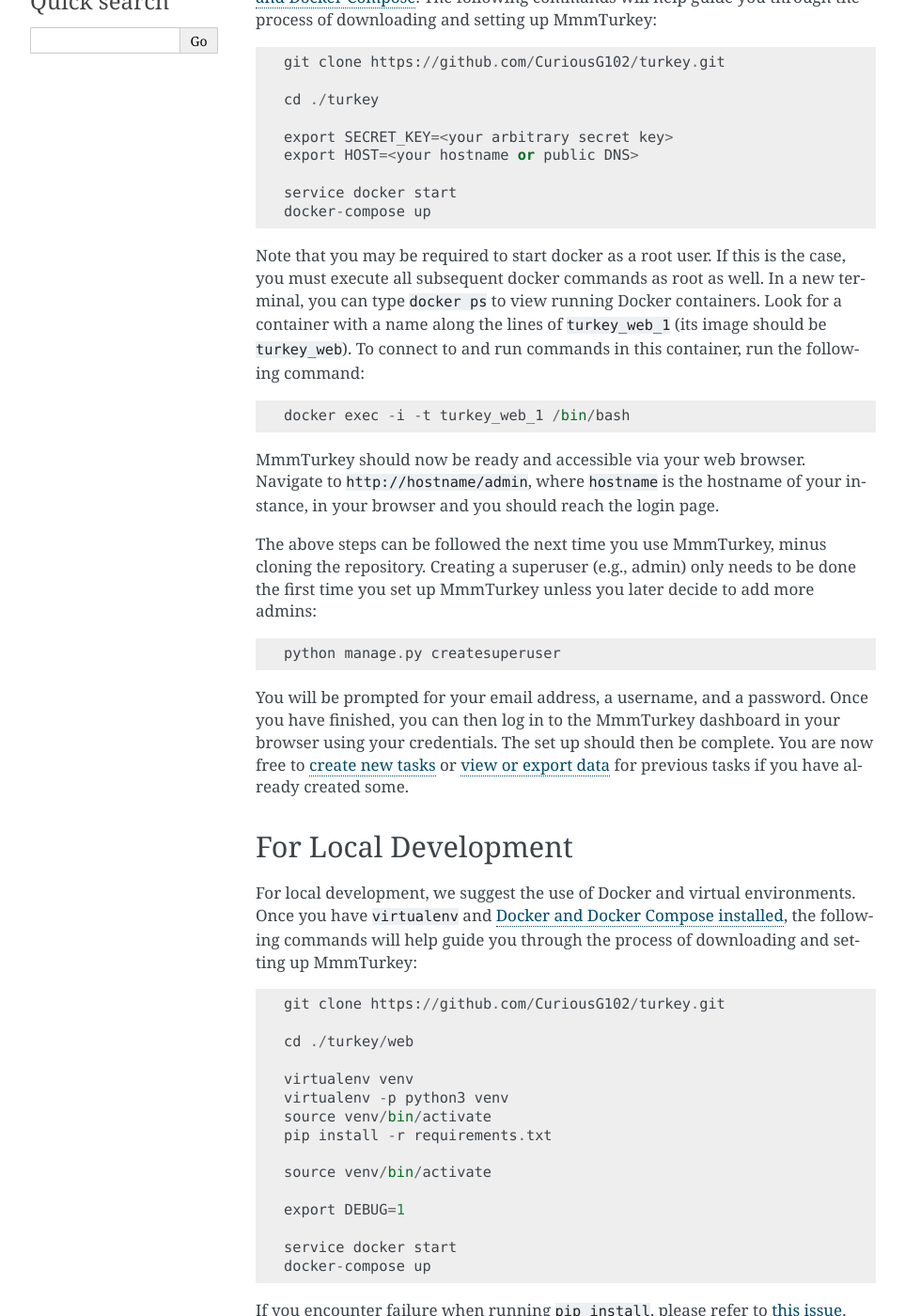
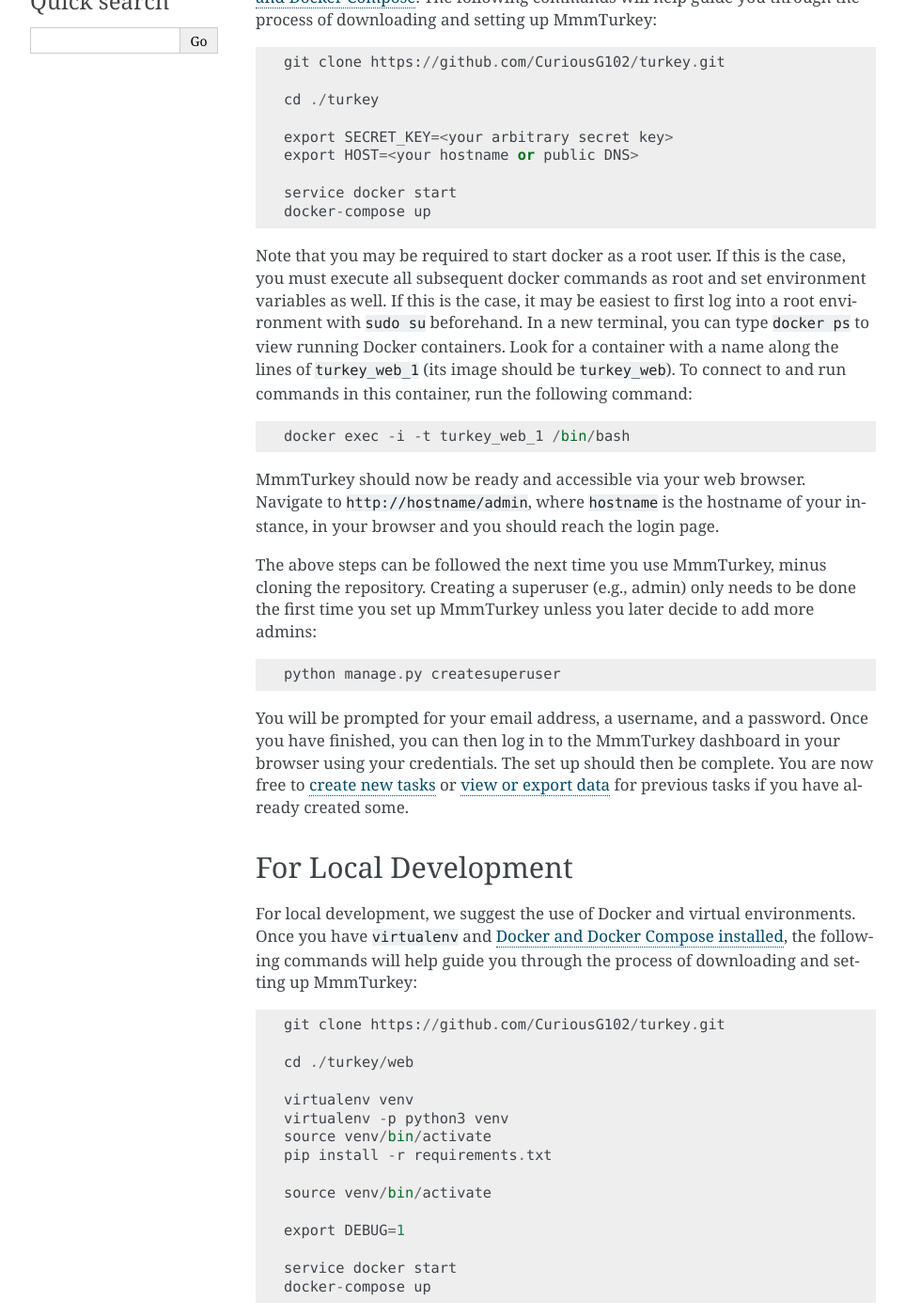
Before and after one commit to CuriousG102/turkey, a Sphinx documentation site: the page built from web/turkey/docs/source/setup.rst, in a window 1280 px wide and 1400 px high, scrolled down 261 px. Shown: the whole window at 94% size, without its empty margins (148-1111 px from the left). Built offline with Sphinx 7.4.7, drawn with Linux system fonts in a browser that asks for light colours; pages that are not in the unit, such as notebooks, are missing from menus; some of the changed text lies outside the part shown.

Commit message:
clarification

```diff
--- a/web/turkey/docs/source/setup.rst
+++ b/web/turkey/docs/source/setup.rst
@@ -15,7 +15,7 @@
     service docker start
     docker-compose up
 
-Note that you may be required to start docker as a root user. If this is the case, you must execute all subsequent docker commands as root as well. In a new terminal, you can type ``docker ps`` to view running Docker containers. Look for a container with a name along the lines of ``turkey_web_1`` (its image should be ``turkey_web``). To connect to and run commands in this container, run the following command::
+Note that you may be required to start docker as a root user. If this is the case, you must execute all subsequent docker commands as root and set environment variables as well. If this is the case, it may be easiest to first log into a root environment with ``sudo su`` beforehand. In a new terminal, you can type ``docker ps`` to view running Docker containers. Look for a container with a name along the lines of ``turkey_web_1`` (its image should be ``turkey_web``). To connect to and run commands in this container, run the following command::
 
     docker exec -i -t turkey_web_1 /bin/bash
 
@@ -48,7 +48,7 @@
     service docker start
     docker-compose up
 
-If you encounter failure when running ``pip install``, please refer to `this issue <https://github.com/CuriousG102/turkey/issues/53>`_. The remainder of this setup is identical to the above section. Note that you may be required to start docker as a root user. If this is the case, you must execute all subsequent docker commands as root as well. In a new terminal, you can type ``docker ps`` to view running Docker containers. Look for a container with a name along the lines of ``turkey_web_1`` (its image should be ``turkey_web``). To connect to and run commands in this container, run the following command::
+It is likely that you will need to install several other packages before running ``pip install``. Please refer to `this issue <https://github.com/CuriousG102/turkey/issues/53>`_. The remainder of this setup is identical to the above section. In a new terminal, you can type ``docker ps`` to view running Docker containers. Look for a container with a name along the lines of ``turkey_web_1`` (its image should be ``turkey_web``). To connect to and run commands in this container, run the following command::
 
     docker exec -i -t turkey_web_1 /bin/bash
 
```
